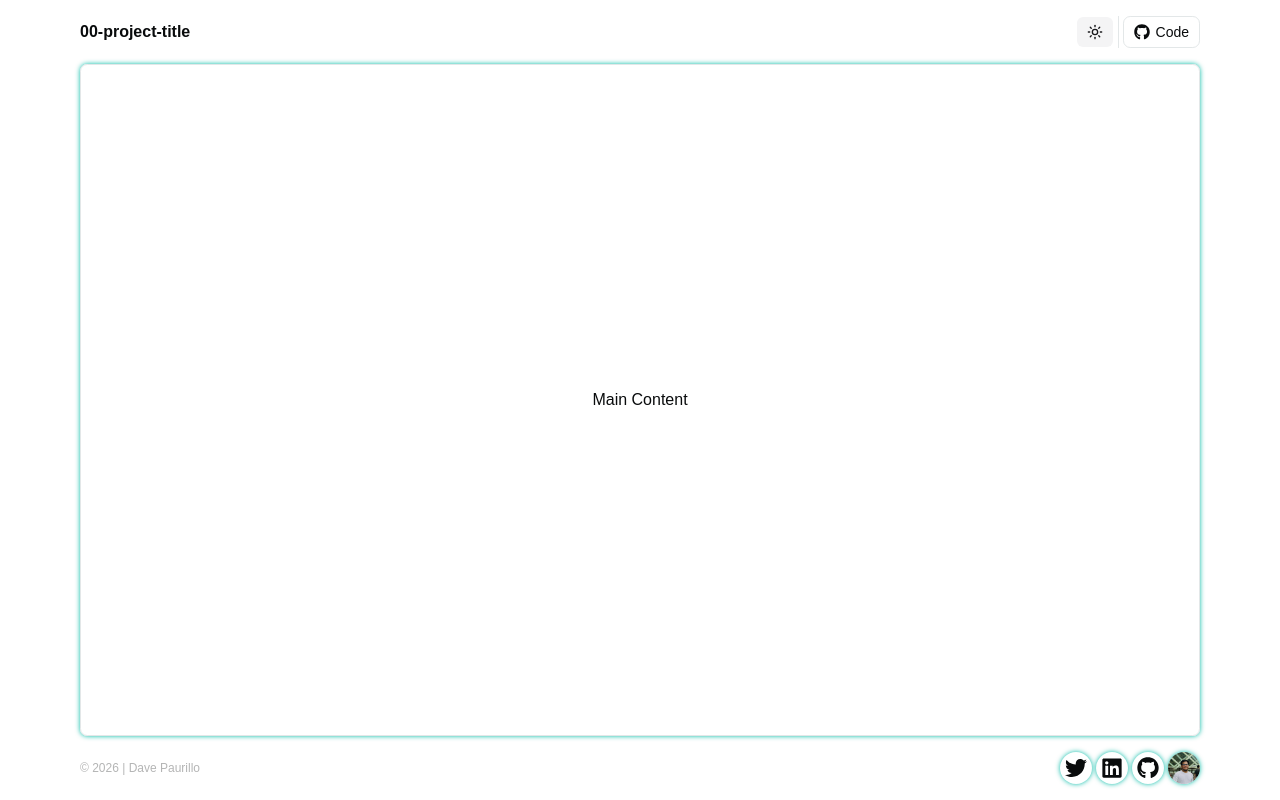
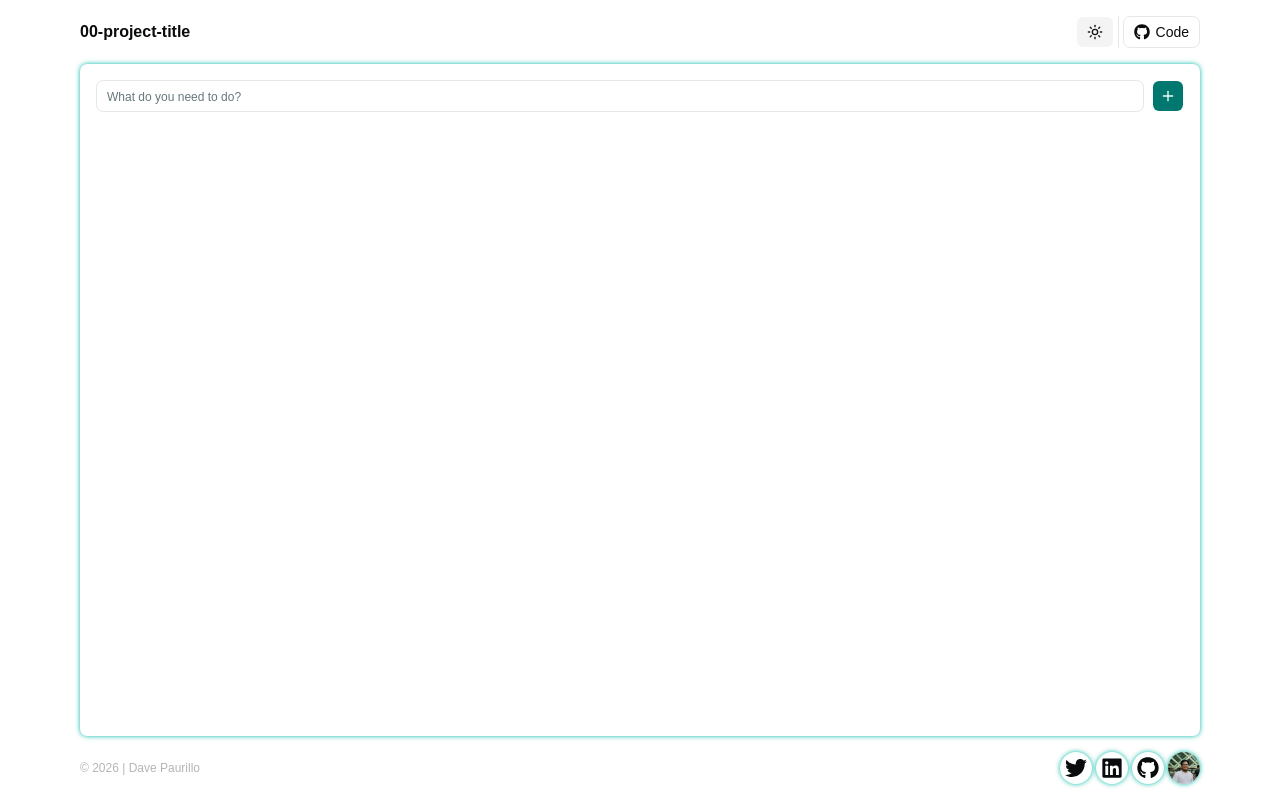
Before and after one commit to davePawww/rws-todo-list, a React (Vite) app: page / in a window 1280 px wide. Built offline with nearby package versions, Linux system fonts and the light colour scheme.

Commit message:
feature: addTodo initial

```diff
--- a/src/App.tsx
+++ b/src/App.tsx
@@ -1,7 +1,12 @@
 import Layout from '@/components/layout/layout';
+import TodoPage from '@/pages/Todo.page';
 
 function App() {
-  return <Layout>Main Content</Layout>;
+  return (
+    <Layout>
+      <TodoPage />
+    </Layout>
+  );
 }
 
 export default App;
--- a/src/components/layout/layout.tsx
+++ b/src/components/layout/layout.tsx
@@ -15,7 +15,7 @@
         initial={{ opacity: 0 }}
         animate={{ opacity: 1 }}
         transition={{ duration: 1, ease: 'backIn' }}
-        className="full-shadow my-4 flex flex-1 items-center justify-center rounded-lg border p-4"
+        className="full-shadow my-4 flex-1 rounded-lg p-4"
       >
         {children}
       </motion.main>
--- /dev/null
+++ b/src/components/ui/input.tsx
@@ -0,0 +1,19 @@
+import * as React from 'react';
+
+import { cn } from '@/lib/utils';
+
+function Input({ className, type, ...props }: React.ComponentProps<'input'>) {
+  return (
+    <input
+      type={type}
+      data-slot="input"
+      className={cn(
+        'border-input file:text-foreground placeholder:text-muted-foreground focus-visible:border-ring focus-visible:ring-ring/50 disabled:bg-input/50 aria-invalid:border-destructive aria-invalid:ring-destructive/20 dark:bg-input/30 dark:disabled:bg-input/80 dark:aria-invalid:border-destructive/50 dark:aria-invalid:ring-destructive/40 h-8 w-full min-w-0 rounded-lg border bg-transparent px-2.5 py-1 text-base transition-colors outline-none file:inline-flex file:h-6 file:border-0 file:bg-transparent file:text-sm file:font-medium focus-visible:ring-3 disabled:pointer-events-none disabled:cursor-not-allowed disabled:opacity-50 aria-invalid:ring-3 md:text-sm',
+        className,
+      )}
+      {...props}
+    />
+  );
+}
+
+export { Input };
--- /dev/null
+++ b/src/features/todo/add-todo.tsx
@@ -0,0 +1,27 @@
+import { PlusIcon } from 'lucide-react';
+import { useState } from 'react';
+
+import { Button } from '@/components/ui/button';
+import { Input } from '@/components/ui/input';
+
+export function AddTodo() {
+  const [newTodo, setNewTodo] = useState('');
+
+  // TODO: Clear input after adding, Save new Todo
+
+  return (
+    <div className="flex items-center gap-2">
+      <Input
+        type="text"
+        placeholder="What do you need to do?"
+        className="text-xs placeholder:text-xs"
+        aria-label="Add Todo"
+        value={newTodo}
+        onChange={(e) => setNewTodo(e.target.value)}
+      />
+      <Button size="icon" onClick={() => console.log(newTodo)}>
+        <PlusIcon />
+      </Button>
+    </div>
+  );
+}
--- /dev/null
+++ b/src/features/todo/index.ts
@@ -0,0 +1 @@
+export { AddTodo } from '@/features/todo/add-todo';
--- /dev/null
+++ b/src/pages/Todo.page.tsx
@@ -0,0 +1,5 @@
+import { AddTodo } from '@/features/todo';
+
+export default function TodoPage() {
+  return <AddTodo />;
+}
```
Also changed, not shown: 1 other file (tests, documents, lock files or other folders).
